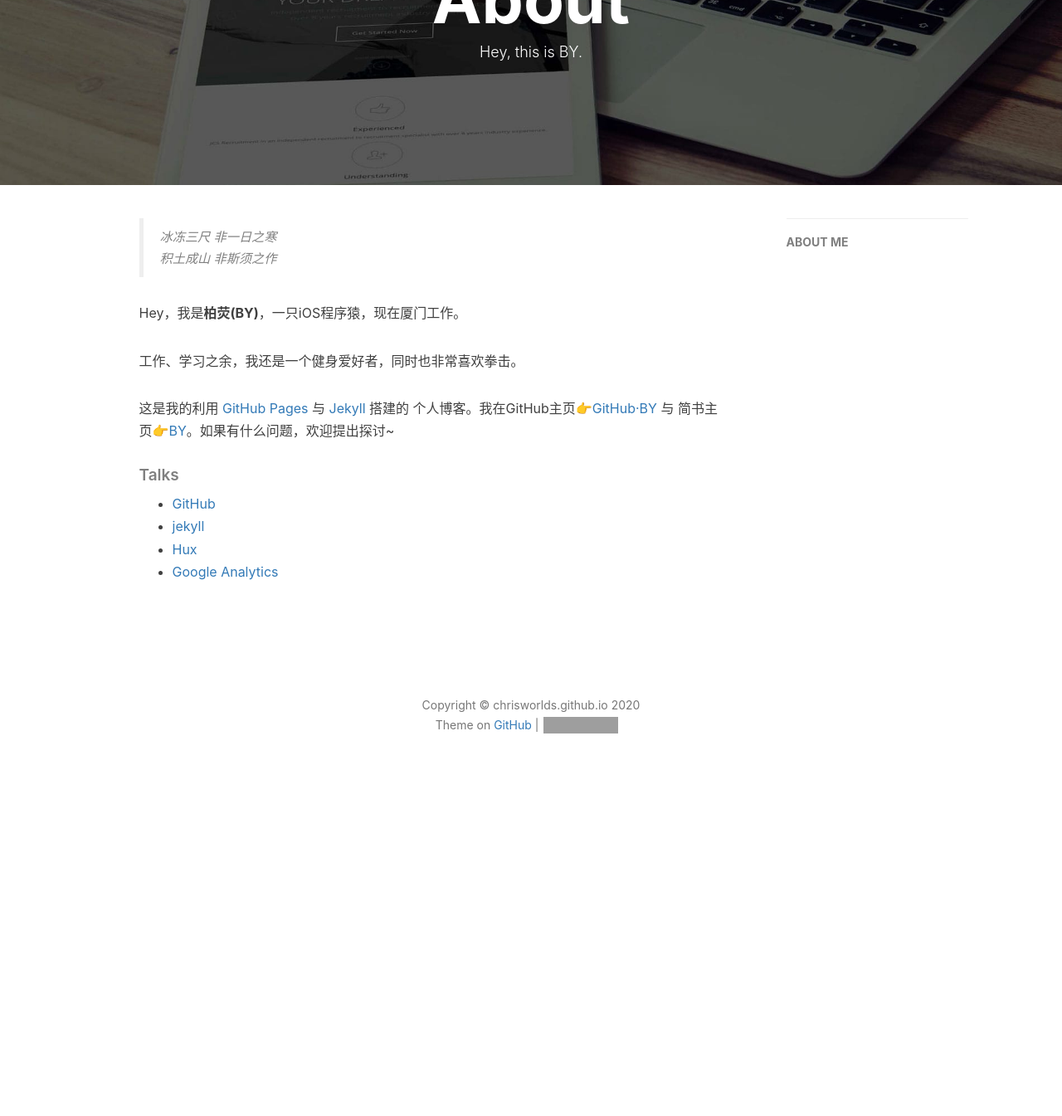
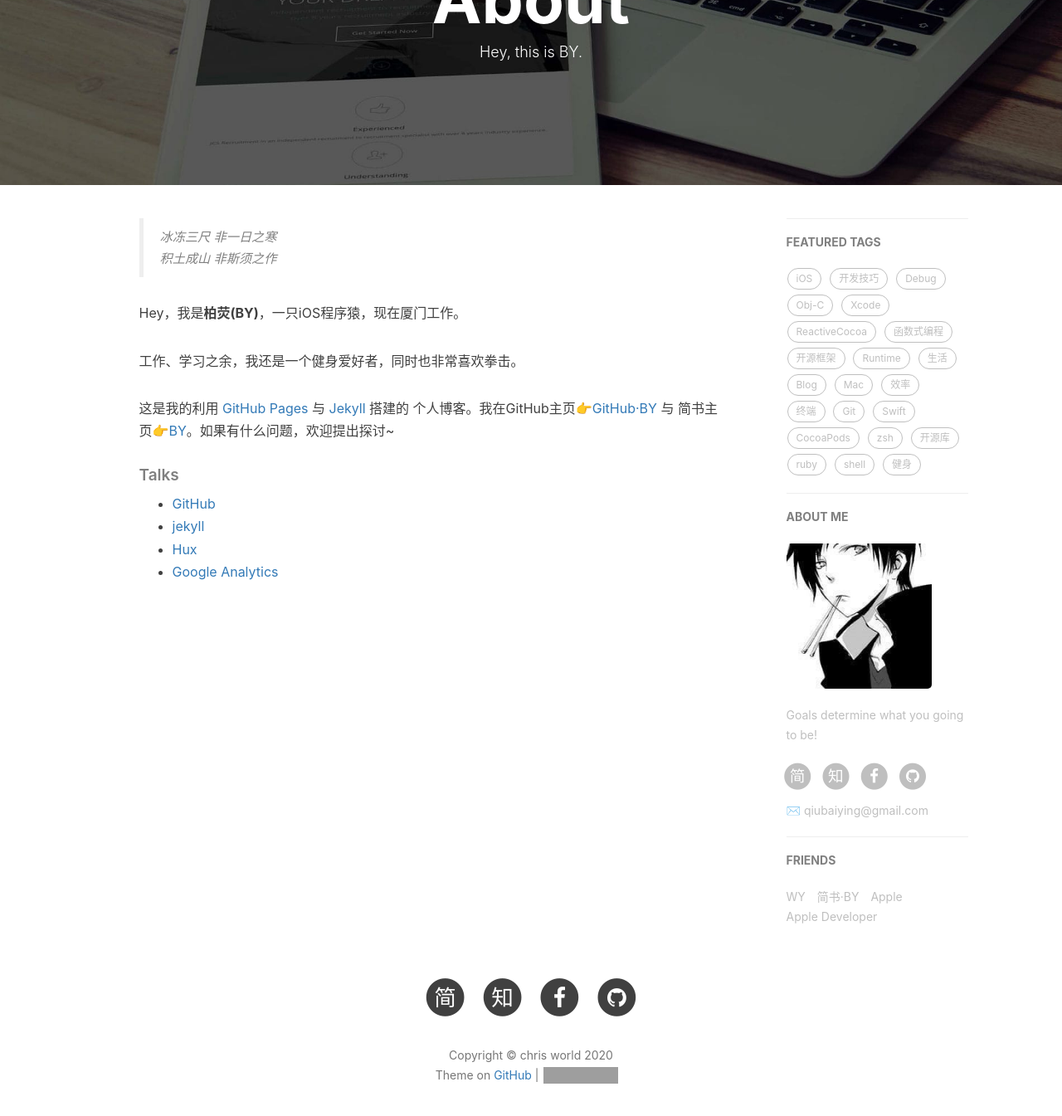
Before and after one commit to chrisworlds/chrisworlds.github.io, a Jekyll site: the page built from about.html, in a window 1280 px wide and 1400 px high, scrolled down 195 px. Shown: the top 1345 px of the window at 83% size. Built offline with Jekyll 4.4.1, drawn with Linux system fonts in a browser that asks for light colours; nearby versions of some CDN libraries; comment, search, counter and statistics services are not loaded; before the commit the page ends 1173 px from its top, so only the background shows below that; part of the change alters nothing that is shown; some of the changed text lies outside the part shown; grey boxes are pictures that could not be loaded.

Commit message:
Update _config.yml
v1

```diff
--- a/_config.yml
+++ b/_config.yml
@@ -1 +1,114 @@
-theme: jekyll-theme-slate
+# Site settings
+title: chris world
+SEOTitle: chris的博客 | BY Blog
+header-img: img/post-bg-desk.jpg
+email: qiubaiying@gmail.com
+description: "Every failure is leading towards success."
+keyword: "BY, BY Blog"
+url: "https://chrisworlds.github.io/"          # your host, for absolute URL
+baseurl: ""      # for example, '/blog' if your blog hosted on 'host/blog'
+github_repo: "https://github.com/chrisworlds/chrisworlds.github.io.git" # you code repository
+
+# Sidebar settings
+sidebar: true                           # whether or not using Sidebar.
+sidebar-about-description: "Goals determine what you going to be!"
+sidebar-avatar: /img/avatar_m.jpg      # use absolute URL, seeing it's used in both `/` and `/about/`
+
+
+
+# SNS settings
+RSS: false
+# weibo_username:     qiubaiying
+zhihu_username:     chris
+github_username:    chrisworlds
+facebook_username:  none
+jianshu_username:   none
+#twitter_username:   qiubaiying
+
+
+
+
+# Build settings
+# from 2016, 'pygments' is unsupported on GitHub Pages. Use 'rouge' for highlighting instead.
+permalink: pretty
+paginate: 10
+exclude: ["less","node_modules","Gruntfile.js","package.json","README.md"]
+anchorjs: true                          # if you want to customize anchor. check out line:181 of `post.html`
+
+
+
+# Gems
+# from PR#40, to support local preview for Jekyll 3.0
+gems: [jekyll-paginate]
+
+
+
+
+# Markdown settings
+# replace redcarpet to kramdown,
+# although redcarpet can auto highlight code, the lack of header-id make the catalog impossible, so I switch to kramdown
+# document: http://jekyllrb.com/docs/configuration/#kramdown
+markdown: kramdown
+highlighter: rouge
+kramdown:
+  input: GFM                            # use Github Flavored Markdown !important
+
+
+
+# 评论系统
+# Disqus（https://disqus.com/）
+# disqus_username: qiubaiying
+
+# Gitalk
+gitalk:
+  enable: true    #是否开启Gitalk评论
+  clientID: f2c84e7629bb1446c1a4                            #生成的clientID
+  clientSecret: ca6d6139d1e1b8c43f8b2e19492ddcac8b322d0d    #生成的clientSecret
+  repo: qiubaiying.github.io    #仓库名称
+  owner: qiubaiying    #github用户名
+  admin: qiubaiying
+  distractionFreeMode: true #是否启用类似FB的阴影遮罩
+
+
+# 统计
+
+# Analytics settings
+# Baidu Analytics
+ba_track_id: b50bf2b12b5338a1845e33832976fd68
+
+# Google Analytics
+ga_track_id: 'UA-90855596-1'            # Format: UA-xxxxxx-xx
+ga_domain: qiubaiying.top               # 默认的是 auto, 这里我是自定义了的域名，你如果没有自己的域名，需要改成auto
+
+
+
+
+
+# Featured Tags
+featured-tags: true                     # 是否使用首页标签
+featured-condition-size: 1              # 相同标签数量大于这个数，才会出现在首页
+
+
+
+# Progressive Web Apps
+chrome-tab-theme-color: "#000000"
+service-worker: true
+
+
+
+# Friends
+friends: [
+    {
+        title: "WY",
+        href: "http://zhengwuyang.com"
+    },{
+        title: "简书·BY",
+        href: "http://www.jianshu.com/u/e71990ada2fd"
+    },{
+        title: "Apple",
+        href: "https://apple.com"
+    },{
+        title: "Apple Developer",
+        href: "https://developer.apple.com/"
+    }
+]
```
